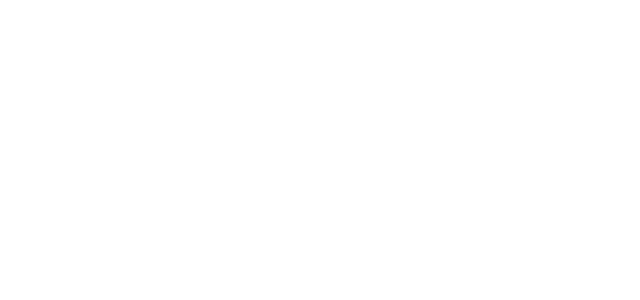
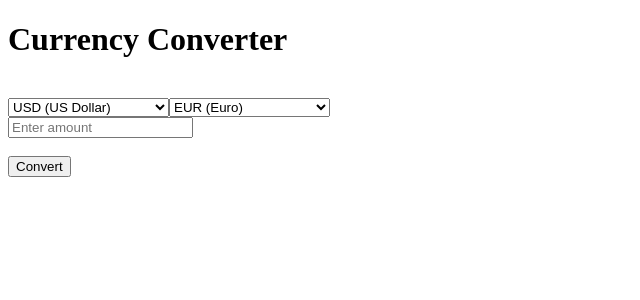
Before and after one commit to weijingbbb/Udemy-Nuxt3, a Nuxt app in the folder chapter/4-DataFetching/: page /currency in a window 1280 px wide. Before the commit this address had no page. Shown: the top 300 px of the page, without its empty margins (0-640 px from the left). Built offline with nearby package versions, Linux system fonts and the light colour scheme.

Commit message:
chapter-4 72 useFetch 添加货币转换案例

```diff
--- /dev/null
+++ b/chapter/4-DataFetching/pages/currency.vue
@@ -0,0 +1,58 @@
+<template>
+    <div>
+        <h1>Currency Converter</h1>
+        <br>
+        <select v-model="fromCurrency">
+            <option value="USD">USD (US Dollar)</option>
+            <option value="EUR">EUR (Euro)</option>
+            <option value="JPY">JPY (Japanese Yen)</option>
+            <option value="GBP">GBP (British Pound)</option>
+            <option value="AUD">AUD (Australian Dollar)</option>
+            <option value="EGP">EGP (Egyptian Pound)</option>
+        </select>
+
+        <select v-model="toCurrency">
+            <option value="USD">USD (US Dollar)</option>
+            <option value="EUR">EUR (Euro)</option>
+            <option value="JPY">JPY (Japanese Yen)</option>
+            <option value="GBP">GBP (British Pound)</option>
+            <option value="AUD">AUD (Australian Dollar)</option>
+            <option value="EGP">EGP (Egyptian Pound)</option>
+        </select>
+
+        <br>
+        <input type="number" v-model="amount" placeholder="Enter amount">
+
+        <br><br>
+
+        <button @click="execute">Convert</button>
+
+        <div v-if="conversionRate && amount">
+            <h1>
+                {{ amount }} {{ fromCurrency }} equals {{ amount * conversionRate }} {{ toCurrency }}
+            </h1>
+        </div>
+
+    </div>
+</template>
+
+<script setup>
+// 1.先从tempail.com获取随机的邮箱
+// 2.到alphavantage.co/support/#api-key把邮箱兑换成随机测试码
+const apiKey = '02K87NEFBX1R20AE'
+const fromCurrency = ref('USD')
+const toCurrency = ref('EUR')
+const conversionRate = ref(null)
+const amount = ref('')
+
+const { data, execute } = await useFetch(() => {
+    return `https://www.alphavantage.co/query?function=CURRENCY_EXCHANGE_RATE&from_currency=${fromCurrency.value}&to_currency=${toCurrency.value}&apikey=${apiKey}`
+}, {
+    immediate: false,
+    transform: data => {
+        console.log(data);
+        conversionRate.value = Number(data["Realtime Currency Exchange Rate"]["5. Exchange Rate"])
+    }
+})
+
+</script>
--- a/chapter/4-DataFetching/pages/index.vue
+++ b/chapter/4-DataFetching/pages/index.vue
@@ -7,6 +7,9 @@
             <li>
                 <NuxtLink to="/fetching-cache">到fetching-cache页</NuxtLink>
             </li>
+            <li>
+                <NuxtLink to="/currency">到兑换页</NuxtLink>
+            </li>
         </div>
     </div>
 </template>
```
